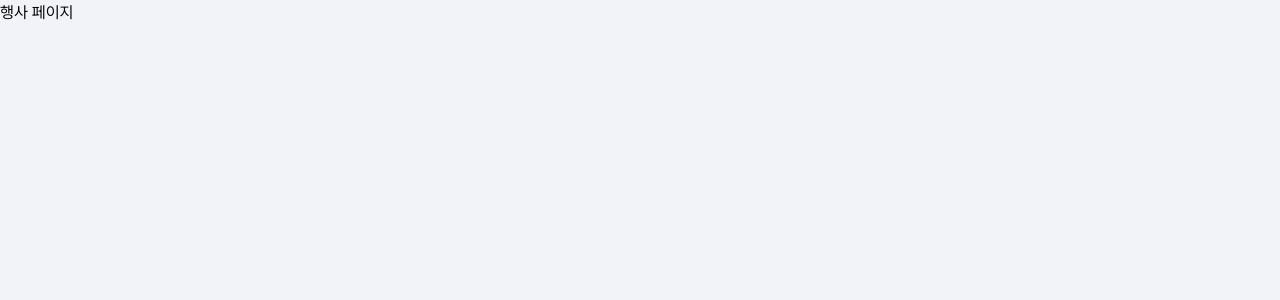
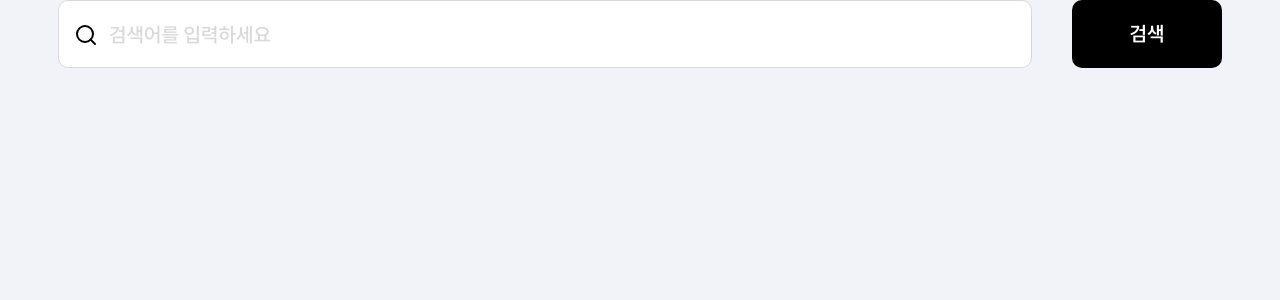
Before and after one commit to seyun31/aegis-adminpage, a React (Vite) app: page /event in a window 1280 px wide. Shown: the top 300 px of the page. Built offline with nearby package versions, Linux system fonts and the light colour scheme.

Commit message:
feat: SearchBar 컴포넌트 추가

```diff
--- a/package.json
+++ b/package.json
@@ -12,6 +12,7 @@
   "dependencies": {
     "react": "^19.1.1",
     "react-dom": "^19.1.1",
+    "react-icons": "^5.5.0",
     "react-router-dom": "^7.8.2"
   },
   "devDependencies": {
--- /dev/null
+++ b/src/components/searchBar.tsx
@@ -0,0 +1,20 @@
+import { FiSearch } from "react-icons/fi";
+
+const SearchBar: React.FC = () => {
+    return(
+        <>
+            <div className="flex justify-center gap-10">
+                <div className="relative flex justify-center">
+                    <FiSearch className="absolute left-4 top-1/3 -translate-y-1/3 text-[24px]" />
+                    <input className="search-input search-input-placeholder w-[974px] h-[68px] rounded-[10px] bg-white border-[0.5px] border-gray-30 mb-6 pl-14"
+                           placeholder="검색어를 입력하세요"></input>
+                </div>
+                <button className="font-size-20px font-weight-700 color-white w-[150px] h-[68px] rounded-[10px] bg-black">
+                    검색
+                </button>
+            </div>
+        </>
+    )
+}
+
+export default SearchBar;
--- a/src/index.css
+++ b/src/index.css
@@ -15,6 +15,7 @@
 
     /* gray 컬러 팔레트 */
      --gray-90: #767676;
+     --gray-50: #7A7A7A;
      --gray-30: #D9D9D9;
 
   }
@@ -31,6 +32,10 @@
     font-size: 32px;
   }
 
+  .font-size-20px {
+    font-size: 20px;
+  }
+
   .font-size-16px {
     font-size: 16px;
   }
@@ -42,6 +47,14 @@
   /* Font Weight Classes */
   .font-weight-800 {
     font-weight: 800;
+  }
+
+  .font-weight-700 {
+    font-weight: 700;
+  }
+
+  .font-weight-600 {
+    font-weight: 600;
   }
 
   .font-weight-500 {
@@ -61,11 +74,28 @@
     color: var(--gray-90);
   }
 
+  .color-gray-50 {
+    color: var(--gray-50);
+  }
+
   .color-gray-30 {
     color: var(--gray-30);
   }
 
-  /* Placeholder Style */
+  /* Border Color Classes */
+  .border-gray-30 {
+    border-color: var(--gray-30);
+  }
+
+  .border-gray-50 {
+    border-color: var(--gray-50);
+  }
+
+  .border-gray-90 {
+    border-color: var(--gray-90);
+  }
+
+  /* util Style */
   .login-input {
     font-size: 16px;
     font-weight: 500;
@@ -78,4 +108,17 @@
     font-weight: 500;
     color: var(--gray-30);
   }
+
+  .search-input {
+    font-size: 20px;
+    font-weight: 600;
+    color: black;
+    padding-left: 50px;
+  }
+
+  .search-input-placeholder::placeholder {
+    font-size: 20px;
+    font-weight: 600;
+    color: var(--gray-30);
+  }
 }
--- a/src/page/Event.tsx
+++ b/src/page/Event.tsx
@@ -1,7 +1,11 @@
+import SearchBar from "../components/searchBar";
+
 const Event: React.FC = () => {
     return(
         <>
-            <h1>행사 페이지</h1>
+            <div className="flex flex-col justify-center items-center">
+                <SearchBar/>
+            </div>
         </>
     )
 }
--- a/src/page/Login.tsx
+++ b/src/page/Login.tsx
@@ -5,9 +5,9 @@ const Login: React.FC = () => {
             <div className="flex flex-col w-[588px] h-[413px] rounded-[10px] bg-white items-center justify-center">
                 <h1 className="font-size-32px font-weight-800 color-black mb-2">Welcome Aegis Admin</h1>
                 <h3 className="font-size-16px font-weight-500 color-gray-90 mb-8">Aegis 관리자만 접근 가능합니다.</h3>
-                <input className="login-input login-input-placeholder w-[366px] h-[43px] rounded-[10px] bg-white border-[0.5px] border-gray-300 mb-6"
+                <input className="login-input login-input-placeholder w-[366px] h-[43px] rounded-[10px] bg-white border-[0.5px] border-gray-30 mb-6"
                        placeholder="Enter ID"></input>
-                <input className="login-input login-input-placeholder w-[366px] h-[43px] rounded-[10px] bg-white border-[0.5px] border-gray-300 mb-6"
+                <input className="login-input login-input-placeholder w-[366px] h-[43px] rounded-[10px] bg-white border-[0.5px] border-gray-30 mb-6"
                        placeholder="Enter Password"></input>
                 <button className="font-size-12px font-weight-600 color-white w-[366px] h-[43px] rounded-[10px] bg-black">로그인</button>
             </div>
```
Also changed, not shown: 1 other file (tests, documents, lock files or other folders).
